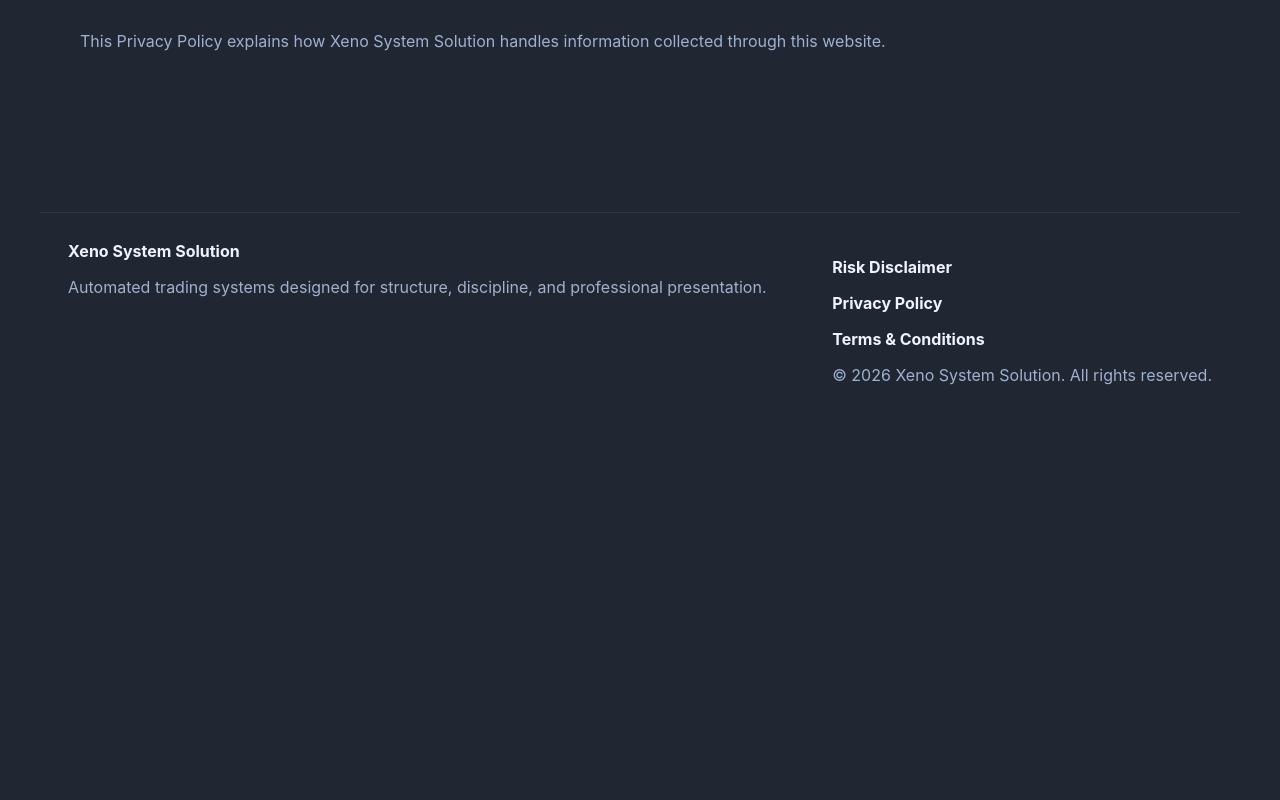
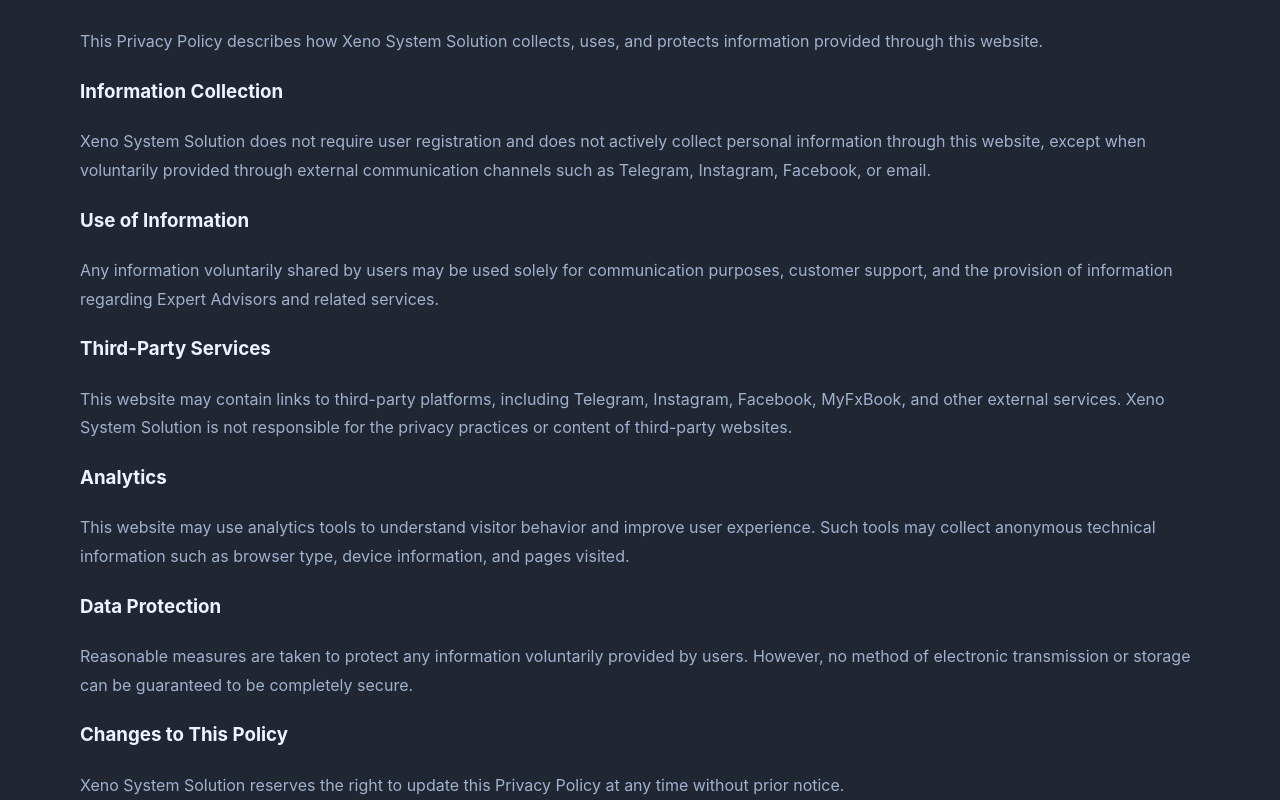
Before and after one commit to giovannimaccioni1989-byte/xeno-system-solution, a React (Vite) app: page /privacy-policy in a window 1280 px wide. Shown: the part 280-1080 px from the top of the page. Before the commit the page ends 800 px from the top, so only its background shows below. Built offline with nearby package versions, Linux system fonts and the light colour scheme.

Commit message:
Update PrivacyPolicyPage.jsx

```diff
--- a/src/pages/PrivacyPolicyPage.jsx
+++ b/src/pages/PrivacyPolicyPage.jsx
@@ -7,10 +7,69 @@ export default function PrivacyPolicyPage() {
       </div>
 
       <div className="glass-card legal-page">
-        <p>
-          This Privacy Policy explains how Xeno System Solution handles information collected through this website.
-        </p>
-      </div>
+
+  <p>
+    This Privacy Policy describes how Xeno System Solution collects, uses,
+    and protects information provided through this website.
+  </p>
+
+  <h3>Information Collection</h3>
+
+  <p>
+    Xeno System Solution does not require user registration and does not
+    actively collect personal information through this website, except when
+    voluntarily provided through external communication channels such as
+    Telegram, Instagram, Facebook, or email.
+  </p>
+
+  <h3>Use of Information</h3>
+
+  <p>
+    Any information voluntarily shared by users may be used solely for
+    communication purposes, customer support, and the provision of information
+    regarding Expert Advisors and related services.
+  </p>
+
+  <h3>Third-Party Services</h3>
+
+  <p>
+    This website may contain links to third-party platforms, including
+    Telegram, Instagram, Facebook, MyFxBook, and other external services.
+    Xeno System Solution is not responsible for the privacy practices or
+    content of third-party websites.
+  </p>
+
+  <h3>Analytics</h3>
+
+  <p>
+    This website may use analytics tools to understand visitor behavior and
+    improve user experience. Such tools may collect anonymous technical
+    information such as browser type, device information, and pages visited.
+  </p>
+
+  <h3>Data Protection</h3>
+
+  <p>
+    Reasonable measures are taken to protect any information voluntarily
+    provided by users. However, no method of electronic transmission or
+    storage can be guaranteed to be completely secure.
+  </p>
+
+  <h3>Changes to This Policy</h3>
+
+  <p>
+    Xeno System Solution reserves the right to update this Privacy Policy at
+    any time without prior notice.
+  </p>
+
+  <h3>Contact</h3>
+
+  <p>
+    For privacy-related inquiries, users may contact Xeno System Solution
+    through the official communication channels listed on the Contact page.
+  </p>
+
+</div>
     </section>
   )
 }
```
